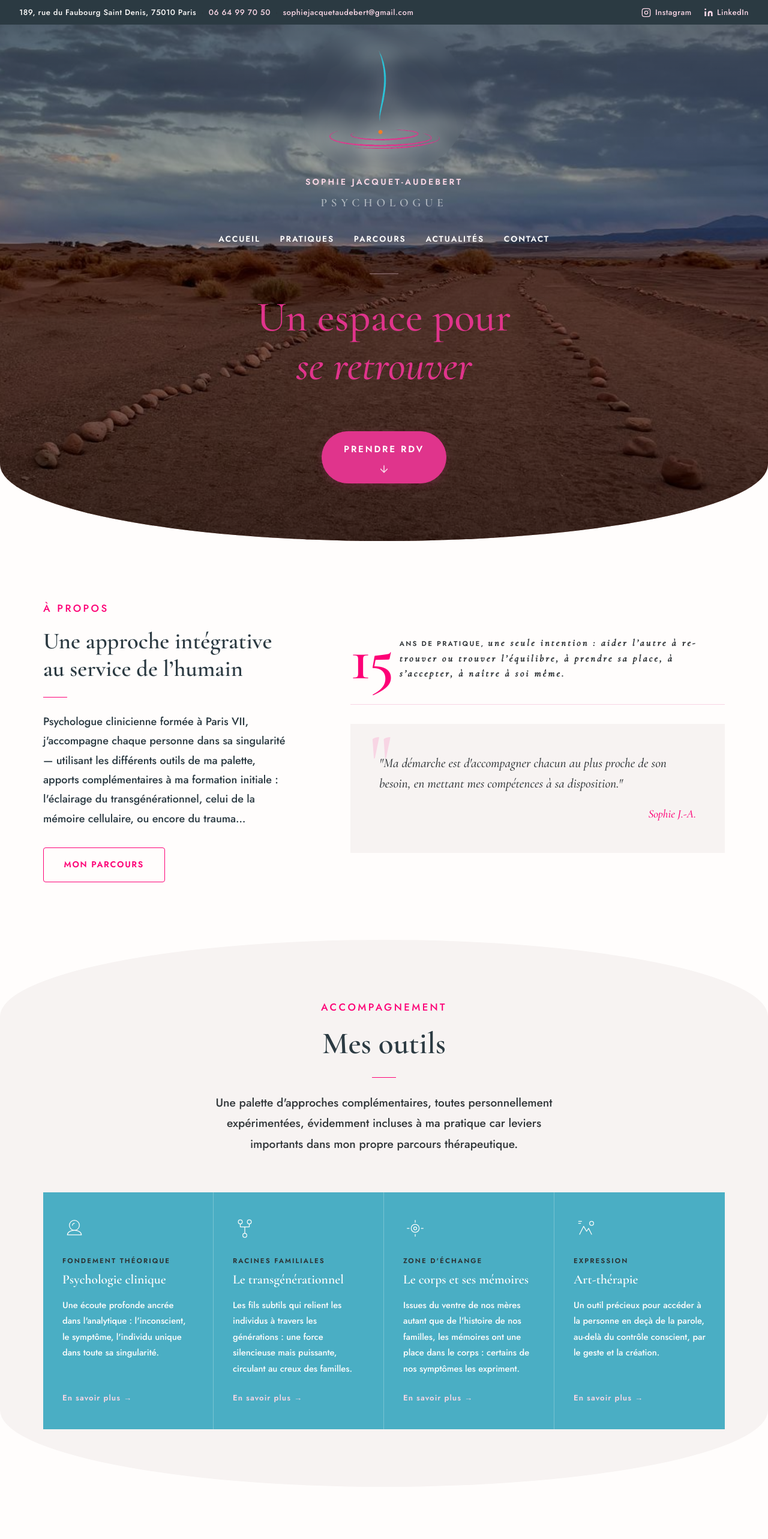
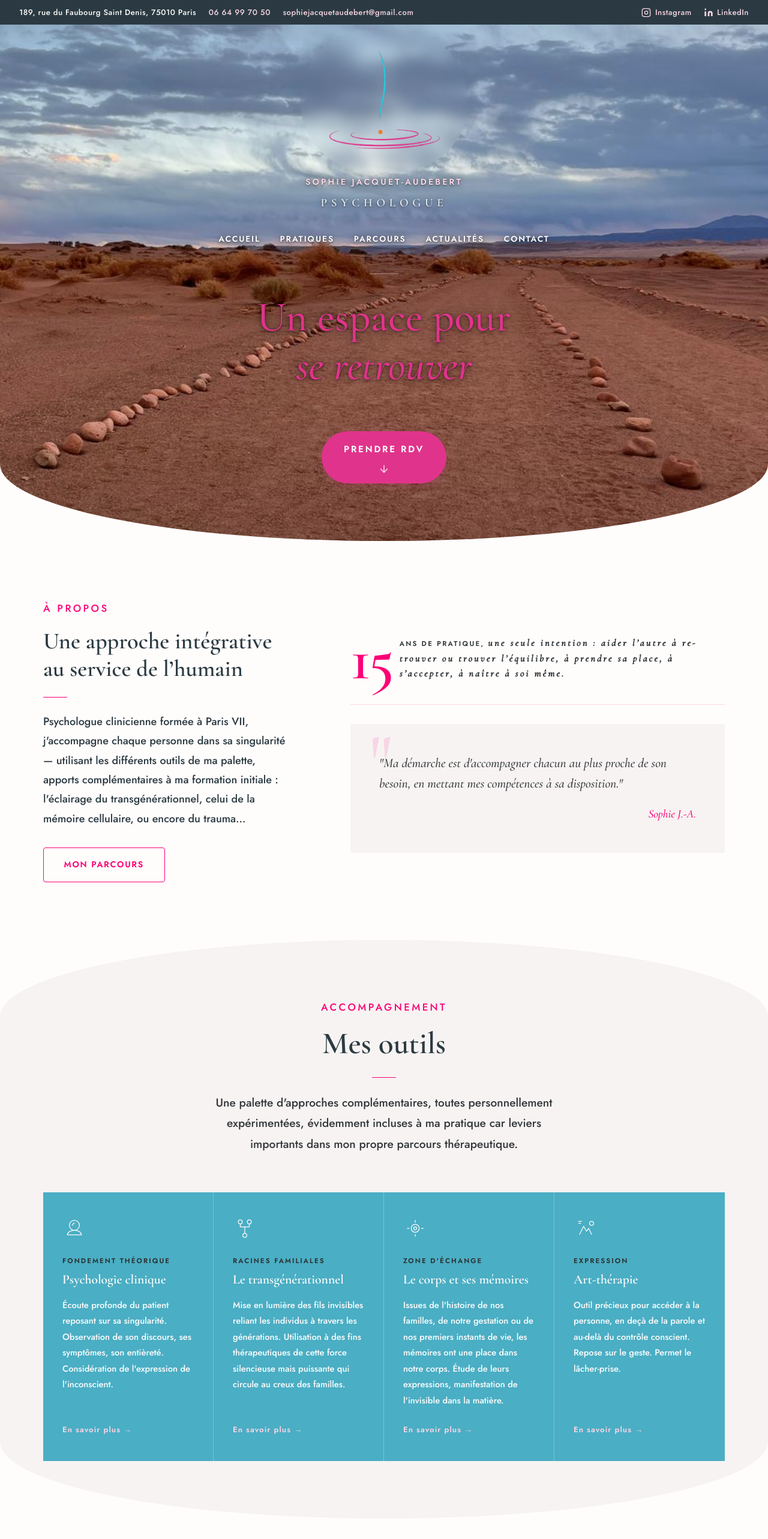
Before and after one commit to Sophie-Jacquet-Audebert/Sophie-Jacquet-Audebert, a React (Vite) app: page / in a window 1280 px wide. Shown: the top 2566 px of the page at 60% size. Built offline with nearby package versions, Linux system fonts and the light colour scheme; no server answers; the database is empty.

Commit message:
Changement N 03

```diff
--- a/src/pages/Home.css
+++ b/src/pages/Home.css
@@ -75,15 +75,17 @@
   z-index: 0;
 }
 
-/* Darker overlay behind all content for contrast + focus on logo/text */
+/* Very light veil: the photo reste à sa luminosité d'origine, on ne fonce
+   que les tout premiers et derniers pixels pour garder haut et bas lisibles */
 .hero__overlay {
   position: absolute;
   inset: 0;
   background: linear-gradient(
     180deg,
-    rgba(0, 0, 0, 0.55) 0%,
-    rgba(0, 0, 0, 0.35) 35%,
-    rgba(0, 0, 0, 0.6) 100%
+    rgba(0, 0, 0, 0.16) 0%,
+    rgba(0, 0, 0, 0.02) 25%,
+    rgba(0, 0, 0, 0.02) 72%,
+    rgba(0, 0, 0, 0.14) 100%
   );
   z-index: 1;
 }
@@ -92,6 +94,8 @@
 .hero__inner {
   position: relative;
   z-index: 2;
+  /* Le voile sombre ayant été retiré, le contraste du texte est assuré ici */
+  text-shadow: 0 1px 12px rgba(0, 0, 0, 0.55), 0 1px 3px rgba(0, 0, 0, 0.45);
   display: flex;
   flex-direction: column;
   align-items: center;
@@ -147,7 +151,7 @@
   font-weight: 600;
   letter-spacing: 0.35em;
   text-transform: uppercase;
-  color: rgba(255, 255, 255, 0.55);
+  color: rgba(255, 255, 255, 0.88);
 }
 
 /* Navigation */
@@ -231,6 +235,7 @@
   background: #E0348C;
   border: 1px solid #E0348C;
   color: var(--color-white, #fff);
+  text-shadow: none;
   cursor: pointer;
   display: flex;
   flex-direction: column;
--- a/src/pages/Home.tsx
+++ b/src/pages/Home.tsx
@@ -119,7 +119,7 @@ const practices = [
     ),
     label: 'Fondement théorique',
     title: 'Psychologie clinique',
-    desc: "Une écoute profonde ancrée dans l'analytique : l'inconscient, le symptôme, l'individu unique dans toute sa singularité."
+    desc: "Écoute profonde du patient reposant sur sa singularité. Observation de son discours, ses symptômes, son entièreté. Considération de l'expression de l'inconscient."
   },
   {
     slug: 'transgenerationnel',
@@ -133,7 +133,7 @@ const practices = [
     ),
     label: 'Racines familiales',
     title: 'Le transgénérationnel',
-    desc: "Les fils subtils qui relient les individus à travers les générations : une force silencieuse mais puissante, circulant au creux des familles."
+    desc: "Mise en lumière des fils invisibles reliant les individus à travers les générations. Utilisation à des fins thérapeutiques de cette force silencieuse mais puissante qui circule au creux des familles."
   },
   {
     slug: 'memoire-cellulaire',
@@ -146,7 +146,7 @@ const practices = [
     ),
     label: "Zone d'échange",
     title: 'Le corps et ses mémoires',
-    desc: "Issues du ventre de nos mères autant que de l'histoire de nos familles, les mémoires ont une place dans le corps : certains de nos symptômes les expriment."
+    desc: "Issues de l'histoire de nos familles, de notre gestation ou de nos premiers instants de vie, les mémoires ont une place dans notre corps. Étude de leurs expressions, manifestation de l'invisible dans la matière."
   },
   {
     slug: 'art-therapie',
@@ -159,7 +159,7 @@ const practices = [
     ),
     label: 'Expression',
     title: 'Art-thérapie',
-    desc: "Un outil précieux pour accéder à la personne en deçà de la parole, au-delà du contrôle conscient, par le geste et la création."
+    desc: "Outil précieux pour accéder à la personne, en deçà de la parole et au-delà du contrôle conscient. Repose sur le geste. Permet le lâcher-prise."
   }
 ]
 
--- a/src/pages/MemoireCellulaire.tsx
+++ b/src/pages/MemoireCellulaire.tsx
@@ -24,19 +24,16 @@ export default function MemoireCellulaire() {
           <div className="practice-detail-grid">
             <article className="practice-detail__content">
               <p className="practice-detail__lead">
-                La mémoire cellulaire est la discipline qui a été la révélation majeure
-                dans la pratique de Sophie Jacquet-Audebert : un outil qui fait le lien
-                entre tous les autres registres qu'elle manie.
-              </p>
-              <p>
                 Parler de mémoire cellulaire, c'est parler de la mémoire de notre corps,
                 celle contenue dans nos cellules, notre matière.
               </p>
               <p>
                 Le corps, par l'intermédiaire de ses cellules, peut être considéré comme
-                détenteur d'archives personnelles et familiales. Le corps est porteur
-                d'histoires. Celle du patient bien sûr, mais également celle de ses
-                parents, de ses grands-parents, et même de ses arrière-grands-parents.
+                détenteur d'archives personnelles et familiales. On peut dire que le corps
+                est porteur d'histoires. Mais de quelles histoires parle-t-on&nbsp;? Des
+                histoires sans lesquelles le patient ne serait pas là. Mémoires des
+                histoires de gestation, mémoires de l'histoire de ses parents, mémoires
+                issues de ses grands-parents… La voilà, la mystérieuse zone d'échange.
               </p>
               <p>
                 Nous sommes nombreux à comprendre notre problème, et malheureusement,
--- a/src/pages/PsychologieClinique.tsx
+++ b/src/pages/PsychologieClinique.tsx
@@ -12,8 +12,8 @@ export default function PsychologieClinique() {
           <span className="page-hero__label">Pratique · 01</span>
           <h1 className="page-hero__title">Psychologie clinique</h1>
           <p className="page-hero__text">
-            Une écoute profonde ancrée dans l'analytique : l'inconscient, le symptôme
-            et ses origines.
+            Une écoute profonde ancrée dans l'approche psychanalytique : l'inconscient,
+            le symptôme et ses origines.
           </p>
         </div>
       </div>
@@ -33,9 +33,9 @@ export default function PsychologieClinique() {
                 être une infinie possibilité de manifestations.
               </p>
               <p>
-                Mes études universitaires et mon travail personnel partent d'une solide base analytique.
-                Peu à peu ma pratique s'est enrichie des différents éléments cliniques rencontrés au fil
-                de mes observations et aussi grâce aux diverses thérapies dont j'ai bénéficié.
+                Mes études universitaires et mon travail personnel partent d'une solide base
+                psychanalytique. Peu à peu, ma pratique s'est enrichie au fil de mes observations,
+                de mon expérience et aussi des diverses thérapies personnellement expérimentées.
               </p>
               <p>
                 Que ces pépites viennent éclairer, compléter, confirmer ou même infirmer mes hypothèses
--- a/src/pages/Transgenerationnel.tsx
+++ b/src/pages/Transgenerationnel.tsx
@@ -24,8 +24,9 @@ export default function Transgenerationnel() {
           <div className="practice-detail-grid">
             <article className="practice-detail__content">
               <p className="practice-detail__lead">
-                Être en analyse pendant des années éclaire bien sûr les schémas
-                personnels, mais aussi les liens familiaux.
+                Être en analyse pendant des années permet le travail sur les schémas
+                personnels, bien sûr, mais aussi de mettre en lumière les liens familiaux
+                entravant le patient.
               </p>
               <p>
                 Cela commence par le système visiblement bancal, celui que l'on voit et
@@ -39,7 +40,7 @@ export default function Transgenerationnel() {
                 généalogie. Ce qui n'a pas pu se dire dans une génération cherche souvent
                 à se rejouer dans la suivante : une répétition, une date qui revient, une
                 place difficile à tenir dans la fratrie, une loyauté que l'on porte sans
-                l'avoir choisie.
+                l'avoir choisie…
               </p>
               <p>
                 La spécificité de mon approche clinique est d'inclure dans ma «&nbsp;lecture&nbsp;»
@@ -49,22 +50,20 @@ export default function Transgenerationnel() {
               </p>
               <blockquote className="practice-detail__quote">
                 Après un long travail psychothérapeutique, quelques fantômes familiaux,
-                impossibles à ignorer, restaient présents à mes côtés. C'est alors que je
-                rencontrais un axe de travail complémentaire : la mémoire cellulaire.
+                impossibles à ignorer, restaient présents à mes côtés.
               </blockquote>
-              <h3>Ce que l'éclairage transgénérationnel permet d'explorer</h3>
-              <ul className="practice-detail__list">
-                <li>Schémas et répétitions qui traversent les générations</li>
-                <li>Loyautés invisibles et places assignées dans le système familial</li>
-                <li>Non-dits, secrets et deuils non résolus dans la lignée</li>
-                <li>Événements cycliques, dates et anniversaires qui reviennent</li>
-                <li>Liens entre l'histoire familiale et les symptômes du présent</li>
-              </ul>
               <p>
                 Cet axe de travail se prolonge naturellement dans{' '}
                 <Link to="/pratiques/memoire-cellulaire">le corps et ses mémoires</Link>,
                 là où l'histoire familiale s'est déposée dans la matière.
               </p>
+              <h3>Exemples de ce que l'éclairage transgénérationnel permet d'explorer</h3>
+              <ul className="practice-detail__list">
+                <li>Schémas, évènements, répétitions… observables dans les différentes générations</li>
+                <li>Loyautés invisibles et places assignées dans le système familial</li>
+                <li>Non-dits, secrets et deuils non résolus dans la lignée</li>
+                <li>Liens entre l'histoire familiale et les symptômes actuels</li>
+              </ul>
             </article>
             <PracticeSidebar current="transgenerationnel" />
           </div>
```
